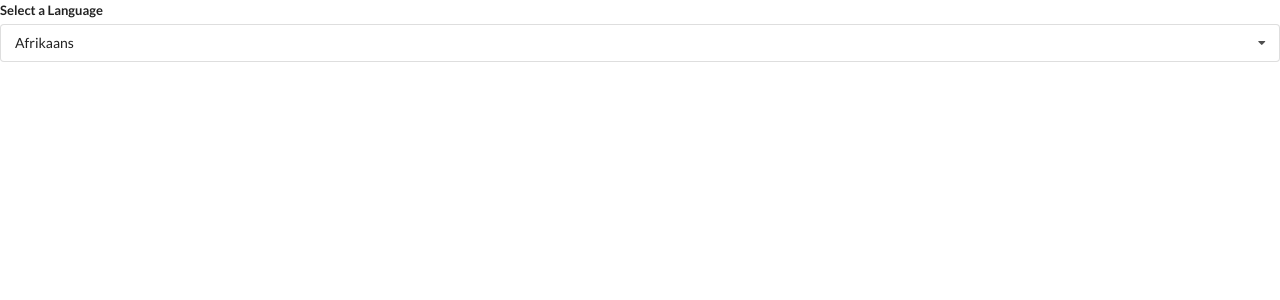
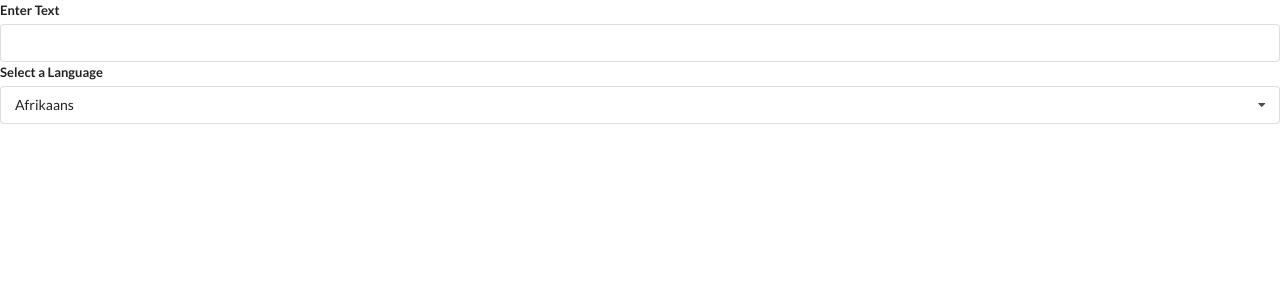
Before and after one commit to Selchuck/widgets, a React (Create React App) app: page / in a window 1280 px wide. Shown: the top 300 px of the page. Built offline with nearby package versions, Linux system fonts and the light colour scheme.

Commit message:
create a input field, a text state object  and style it using Semantic UI

```diff
--- a/src/components/Translate.js
+++ b/src/components/Translate.js
@@ -18,9 +18,16 @@
 
 const Translate = () => {
   const [language, setLanguage] = useState(options[0]);
+  const [text, setText] = useState('');
 
   return (
     <div>
+      <div className="ui form">
+        <div className="field">
+          <label>Enter Text</label>
+          <input value={text} onChange={(e) => setText(e.target.value)} />
+        </div>
+      </div>
       <Dropdown
         label="Select a Language"
         selected={language}
```
